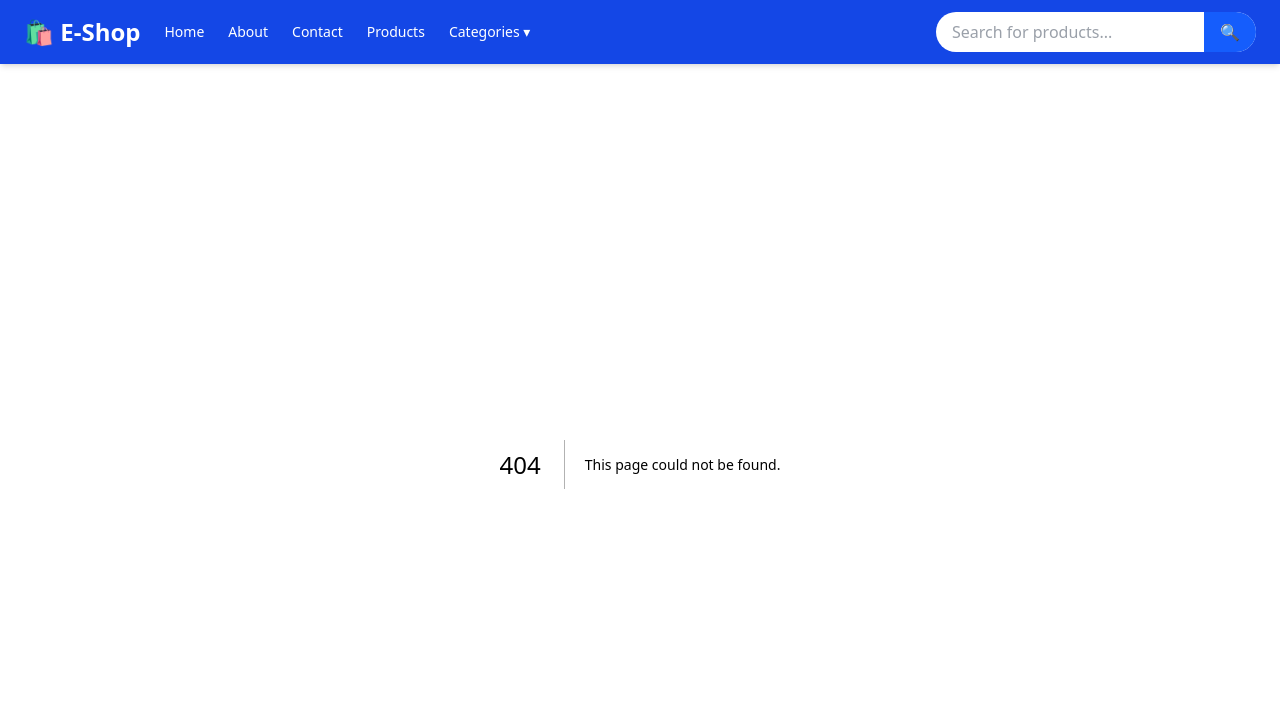
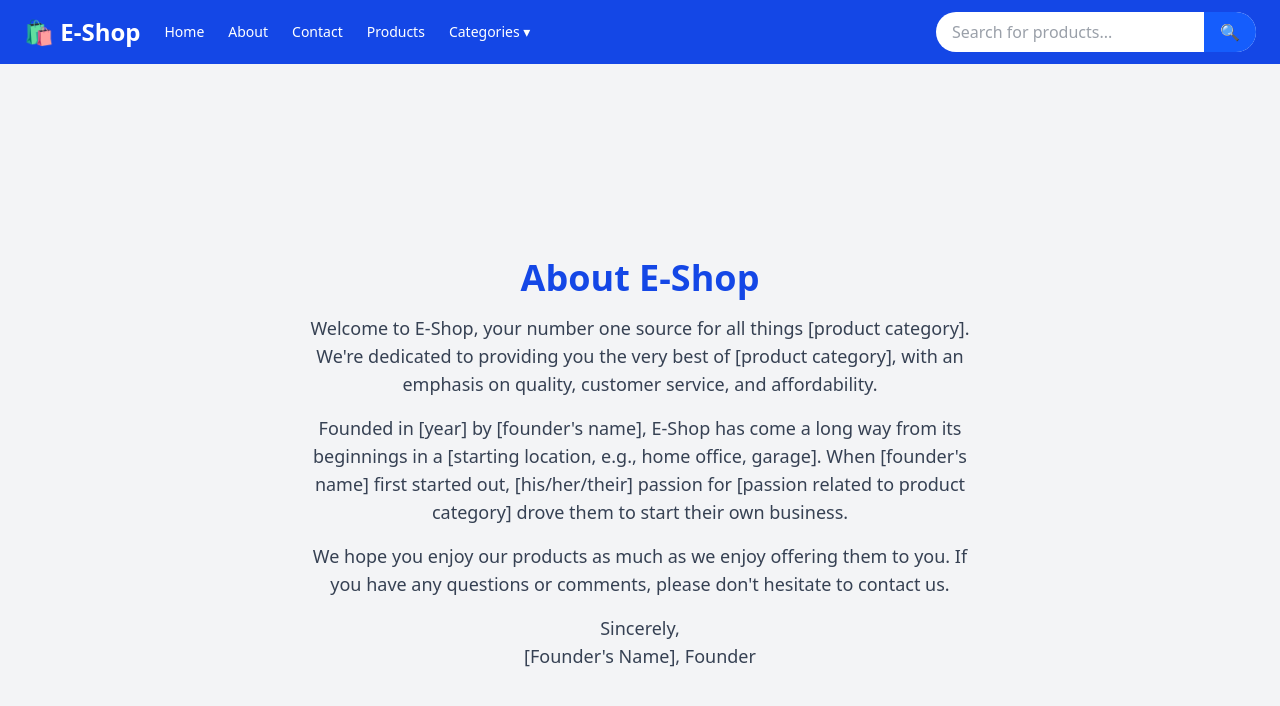
Before and after one commit to basilkhan1250/react-e-commerce, a Next.js app: page /about in a window 1280 px wide. Before the commit this address had no page. Shown: the top 706 px of the page. Built offline with nearby package versions, Linux system fonts and the light colour scheme.

Commit message:
working on it

```diff
--- /dev/null
+++ b/src/app/about/page.js
@@ -0,0 +1,33 @@
+"use client";
+
+import React from "react";
+const AboutPage = () => {
+  return (
+    <div className="min-h-screen flex flex-col items-center justify-center bg-gray-100 ">
+        <h1 className="text-4xl font-bold mb-4 text-blue-700">About E-Shop</h1>
+        <p className="text-lg text-gray-700 max-w-2xl text-center">
+            Welcome to E-Shop, your number one source for all things
+            [product category]. We're dedicated to providing you the very best
+            of [product category], with an emphasis on quality, customer service,
+            and affordability.
+        </p>
+        <p className="text-lg text-gray-700 max-w-2xl text-center mt-4">
+            Founded in [year] by [founder's name], E-Shop has come a long way from
+            its beginnings in a [starting location, e.g., home office, garage].
+            When [founder's name] first started out, [his/her/their] passion for
+            [passion related to product category] drove them to start their own
+            business.
+        </p>
+        <p className="text-lg text-gray-700 max-w-2xl text-center mt-4">
+            We hope you enjoy our products as much as we enjoy offering them to
+            you. If you have any questions or comments, please don't hesitate to
+            contact us.
+        </p>
+        <p className="text-lg text-gray-700 max-w-2xl text-center mt-4">
+            Sincerely, <br />
+            [Founder's Name], Founder
+        </p>
+    </div>
+    );
+};
+export default AboutPage;
```
Also changed, not shown: src/app/cart/Cart.js (added).
